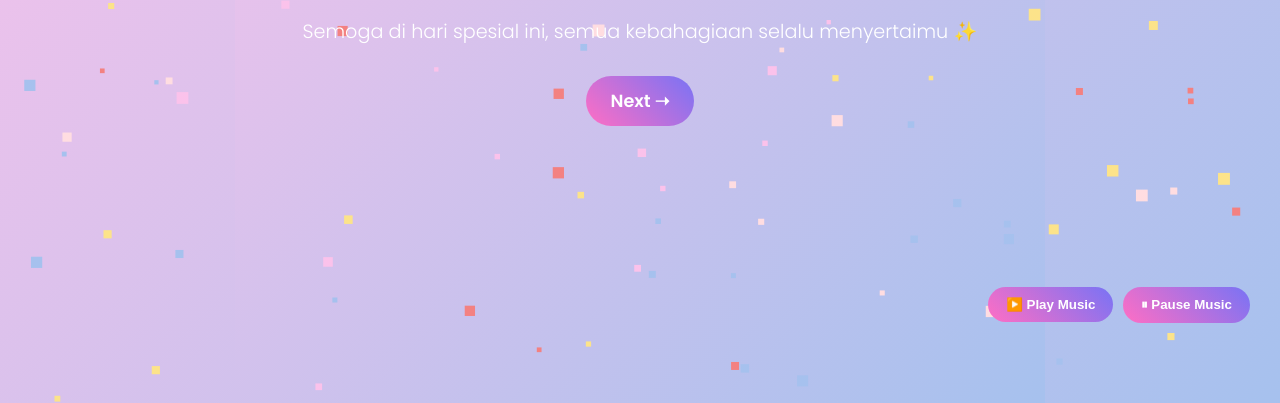
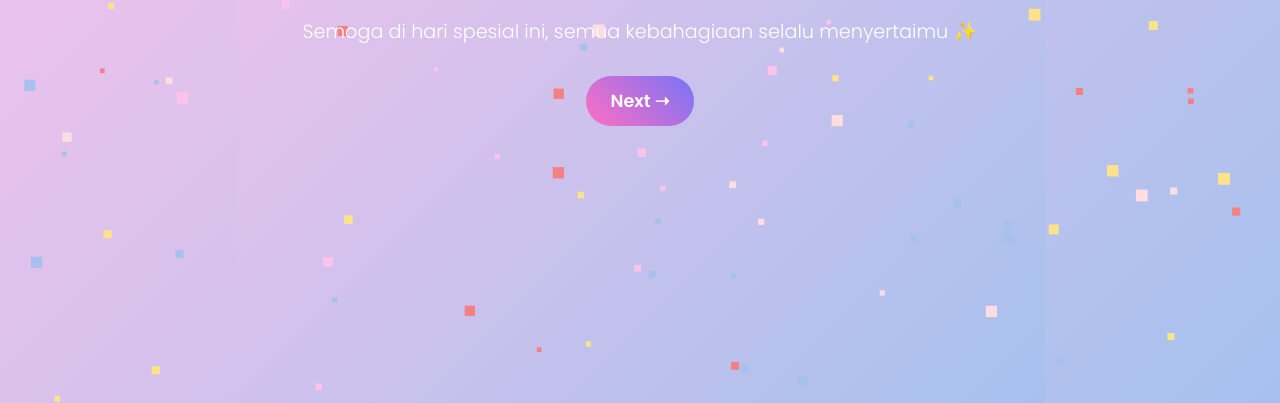
Before and after one commit to anam78-maker/ultah-kakak-billa, a plain HTML site: page index.html in a window 1280 px wide. Shown: the part 397-800 px from the top of the page. Drawn offline with Linux system fonts and the light colour scheme.

Commit message:
Add files via upload

```diff
--- a/index.html
+++ b/index.html
@@ -7,18 +7,6 @@
   <link rel="stylesheet" href="style/style.css">
 </head>
 <body>
-    <!-- Audio Background -->
-<audio id="bg-music" loop>
-  <source src="audio/hbd.mp3" type="audio/mpeg">
-  Your browser does not support the audio element.
-</audio>
-
-<!-- Tombol kontrol musik -->
-<div class="music-control">
-  <button id="play-btn">▶️ Play Music</button>
-  <button id="pause-btn">⏸ Pause Music</button>
-</div>
-
   <!-- Confetti canvas -->
   <canvas id="confetti"></canvas>
 
--- a/style/style.css
+++ b/style/style.css
@@ -10,29 +10,6 @@ body, html {
   display: flex;
   justify-content: center;
   align-items: center;
-}
-.music-control {
-  position: fixed;
-  bottom: 80px; /* di atas tombol Next */
-  right: 30px;
-  z-index: 200;
-}
-
-.music-control button {
-  background: linear-gradient(45deg, #ff6ec4, #7873f5);
-  color: #fff;
-  border: none;
-  padding: 10px 18px;
-  border-radius: 25px;
-  margin-left: 5px;
-  font-weight: bold;
-  cursor: pointer;
-  transition: transform 0.2s, box-shadow 0.2s;
-}
-
-.music-control button:hover {
-  transform: scale(1.05);
-  box-shadow: 0 6px 12px rgba(0,0,0,0.25);
 }
 
 
```
